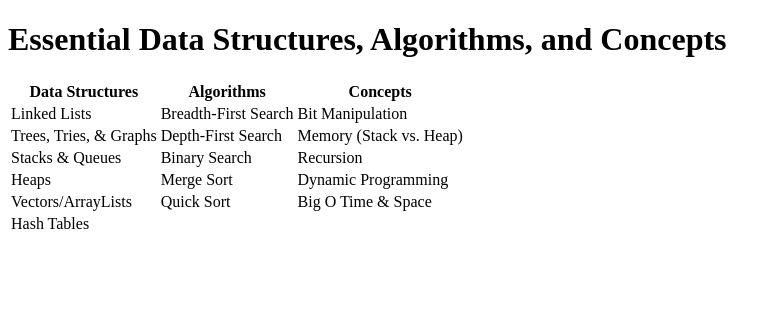
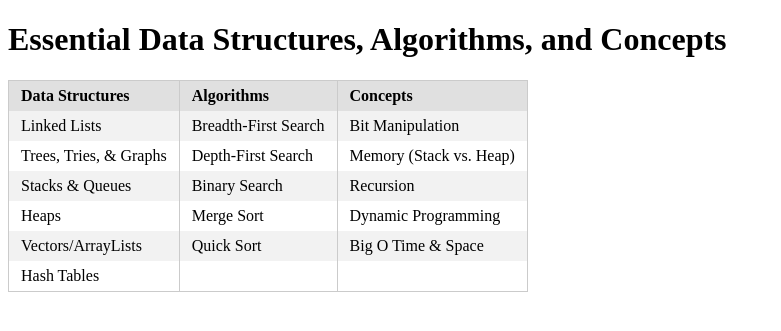
Before and after one commit to 6f0/6f0.github.io, a Jekyll site: the page built from essential-data-structures-algorithms-concepts.html, in a window 1280 px wide. Shown: the top 331 px of the page, without its empty margins (0-781 px from the left). Built offline with Jekyll 4.4.1, drawn with Linux system fonts in a browser that asks for light colours.

Commit message:
css update

```diff
--- a/essential-data-structures-algorithms-concepts.html
+++ b/essential-data-structures-algorithms-concepts.html
@@ -5,4 +5,74 @@ comments: true
 permalink: essential-data-structures-algorithms-concepts.html
 ---
 
-<table class="rich-diff-level-zero"> <thead class="rich-diff-level-one"> <tr> <th>Data Structures</th> <th>Algorithms</th> <th>Concepts</th> </tr> </thead> <tbody class="rich-diff-level-one"> <tr> <td>Linked Lists</td> <td>Breadth-First Search</td> <td>Bit Manipulation</td> </tr> <tr> <td>Trees, Tries, &amp; Graphs</td> <td>Depth-First Search</td> <td>Memory (Stack vs. Heap)</td> </tr> <tr> <td>Stacks &amp; Queues</td> <td>Binary Search</td> <td>Recursion</td> </tr> <tr> <td>Heaps</td> <td>Merge Sort</td> <td>Dynamic Programming</td> </tr> <tr> <td>Vectors/ArrayLists</td> <td>Quick Sort</td> <td>Big O Time &amp; Space</td> </tr> <tr> <td>Hash Tables</td> <td></td> <td></td> </tr> </tbody> </table>
+<style type="text/css">
+	.table {
+    /* Remove spacing between table cells (from Normalize.css) */
+    border-collapse: collapse;
+    border-spacing: 0;
+    empty-cells: show;
+    border: 1px solid #cbcbcb;
+}
+
+.table caption {
+    color: #000;
+    font: italic 85%/1 arial, sans-serif;
+    padding: 1em 0;
+    text-align: center;
+}
+
+.table td,
+.table th {
+    border-left: 1px solid #cbcbcb;/*  inner column border */
+    border-width: 0 0 0 1px;
+    font-size: inherit;
+    margin: 0;
+    overflow: visible; /*to make ths where the title is really long work*/
+    padding: 6px 12px; /* cell padding */
+}
+.table td:first-child,
+.table th:first-child {
+    border-left-width: 0;
+}
+
+.table thead {
+    background: #e0e0e0;
+    color: #000;
+    text-align: left;
+    vertical-align: bottom;
+}
+
+.table td {
+    background-color: transparent;
+}
+.table-odd td {
+    background-color: #f2f2f2;
+}
+
+/* nth-child selector for modern browsers */
+.table-striped tr:nth-child(2n-1) td {
+    background-color: #f2f2f2;
+}
+
+/* BORDERED TABLES */
+.table-bordered td {
+    border-bottom: 1px solid #cbcbcb;
+}
+.table-bordered tbody > tr:last-child td,
+.table-horizontal tbody > tr:last-child td {
+    border-bottom-width: 0;
+}
+
+
+/* HORIZONTAL BORDERED TABLES */
+
+.table-horizontal td,
+.table-horizontal th {
+    border-width: 0 0 1px 0;
+    border-bottom: 1px solid #cbcbcb;
+}
+.table-horizontal tbody > tr:last-child td {
+    border-bottom-width: 0;
+}
+</style>
+<table class="table table-striped"> <thead> <tr> <th>Data Structures</th> <th>Algorithms</th> <th>Concepts</th> </tr> </thead> <tbody class="rich-diff-level-one"> <tr> <td>Linked Lists</td> <td>Breadth-First Search</td> <td>Bit Manipulation</td> </tr> <tr> <td>Trees, Tries, &amp; Graphs</td> <td>Depth-First Search</td> <td>Memory (Stack vs. Heap)</td> </tr> <tr> <td>Stacks &amp; Queues</td> <td>Binary Search</td> <td>Recursion</td> </tr> <tr> <td>Heaps</td> <td>Merge Sort</td> <td>Dynamic Programming</td> </tr> <tr> <td>Vectors/ArrayLists</td> <td>Quick Sort</td> <td>Big O Time &amp; Space</td> </tr> <tr> <td>Hash Tables</td> <td></td> <td></td> </tr> </tbody> </table>
```
